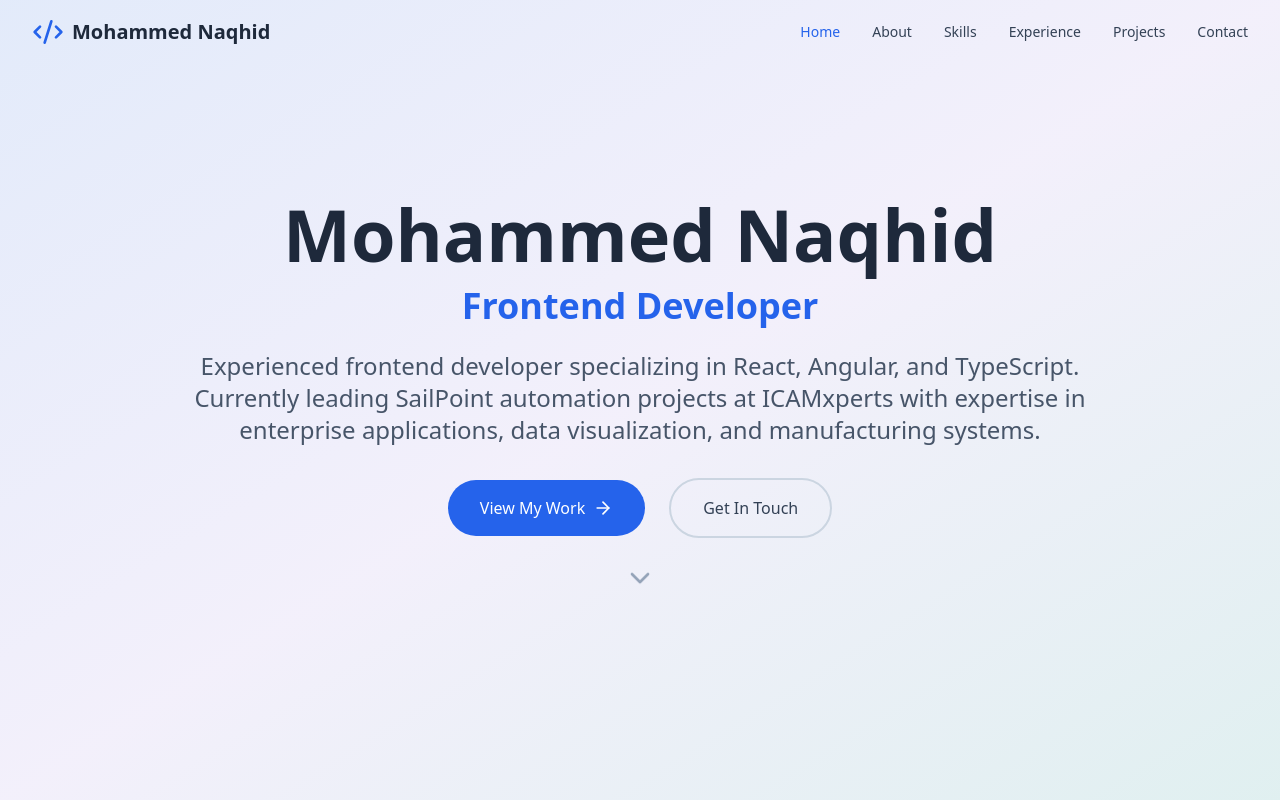
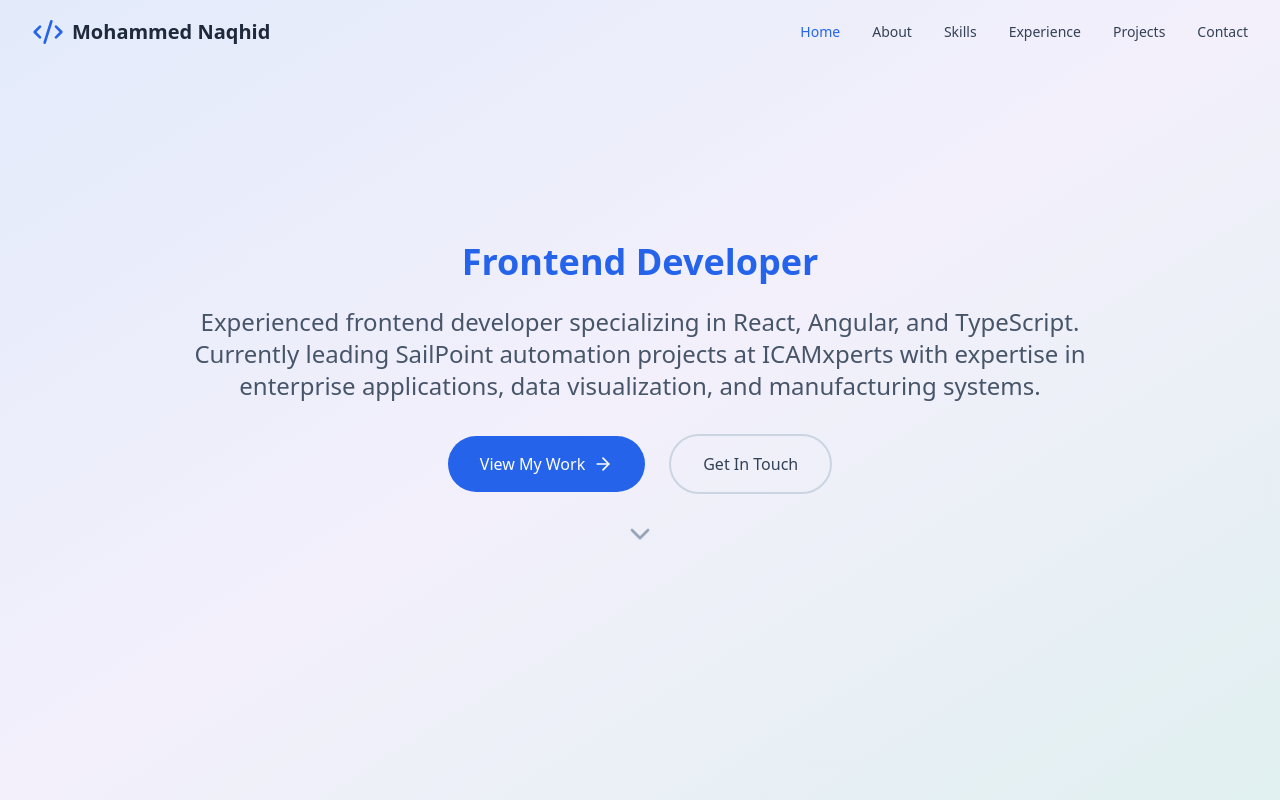
Before and after one commit to Naqhid/Portfolio-Website, a React (Vite) app: page / in a window 1280 px wide. Shown: the top 800 px of the page. Built offline with nearby package versions, Linux system fonts and the light colour scheme.

Commit message:
remove duplicate name

```diff
--- a/src/App.tsx
+++ b/src/App.tsx
@@ -231,9 +231,9 @@ function App() {
             {/* <div className="w-32 h-32 mx-auto mb-8 rounded-full bg-gradient-to-r from-blue-600 to-purple-600 flex items-center justify-center">
               <Code2 className="w-16 h-16 text-white" />
             </div> */}
-            <h1 className="text-5xl md:text-7xl font-bold text-slate-800 mb-4">
+            {/* <h1 className="text-5xl md:text-7xl font-bold text-slate-800 mb-4">
               Mohammed Naqhid
-            </h1>
+            </h1> */}
             <h2 className="text-3xl md:text-4xl font-semibold text-blue-600 mb-6">
               Frontend Developer
             </h2>
```
